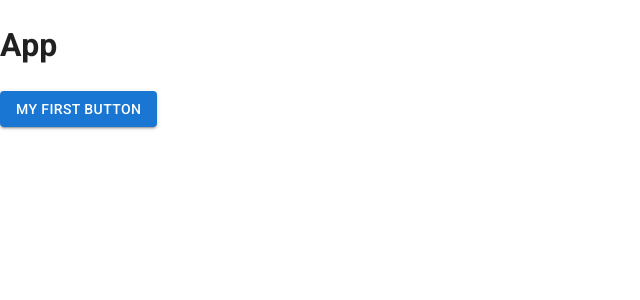
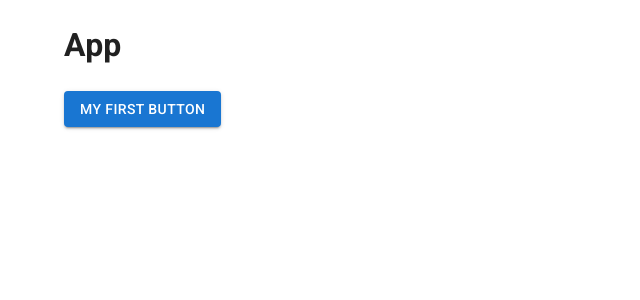
Before and after one commit to EmmanuelORivera/material-ui-react, a React (Vite) app: page / in a window 1280 px wide. Shown: the top 300 px of the page, without its empty margins (0-640 px from the left). Built offline with nearby package versions, Linux system fonts and the light colour scheme.

Commit message:
feat: adding container to the app

```diff
--- a/src/App.tsx
+++ b/src/App.tsx
@@ -1,11 +1,11 @@
-import { Button } from '@mui/material'
+import { Button, Container } from '@mui/material'
 
 const App = () => {
   return (
-    <div>
+    <Container>
       <h1>App</h1>
       <Button variant="contained">My first button</Button>
-    </div>
+    </Container>
   )
 }
 
```
